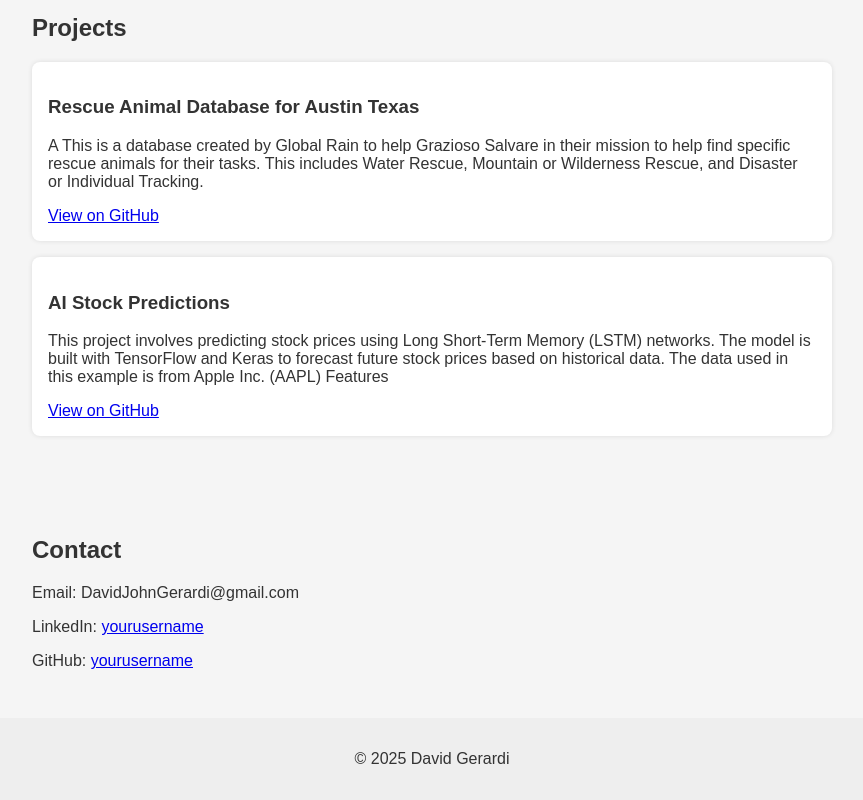
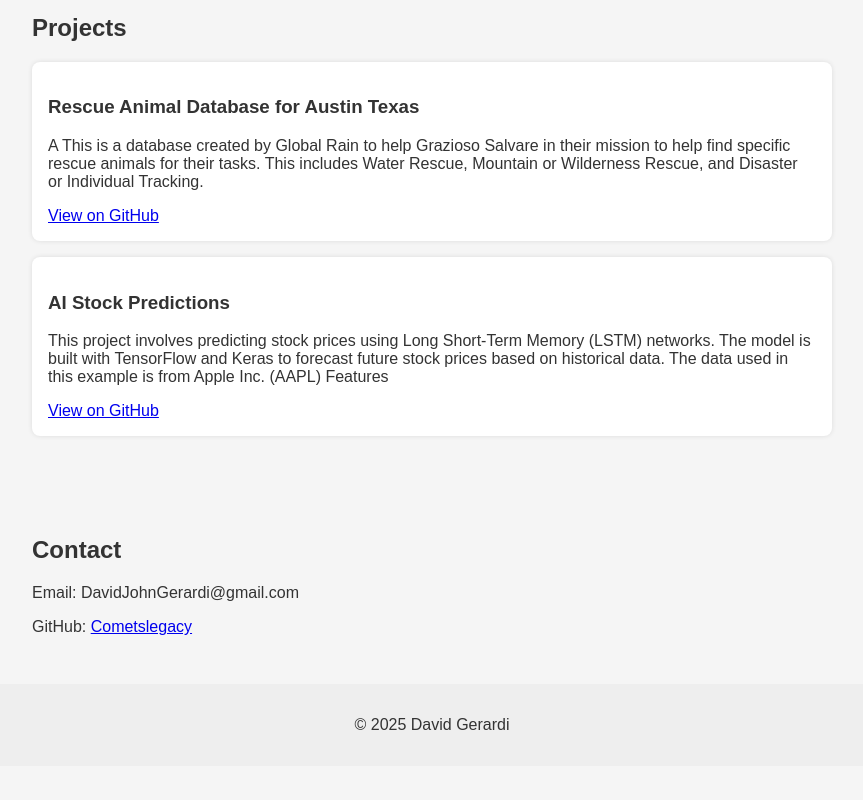
Before and after one commit to Cometslegacy/cometslegacy.github.io, a plain HTML site: page index.html in a window 1280 px wide. Shown: the part 468-1268 px from the top of the page, without its empty margins (208-1071 px from the left). After the commit the page ends 1234 px from the top, so only its background shows below. Drawn offline with Linux system fonts and the light colour scheme.

Commit message:
Update index.html

```diff
--- a/index.html
+++ b/index.html
@@ -41,8 +41,8 @@
   <section id="contact">
     <h2>Contact</h2>
     <p>Email: DavidJohnGerardi@gmail.com</p>
-    <p>LinkedIn: <a href="https://linkedin.com/in/yourusername">yourusername</a></p>
-    <p>GitHub: <a href="https://github.com/yourusername">yourusername</a></p>
+    <!-- <p>LinkedIn: <a href="https://linkedin.com/in/yourusername">yourusername</a></p>  -->
+    <p>GitHub: <a href="https://github.com/Cometslegacy">Cometslegacy</a></p>
   </section>
 
   <footer>
```
